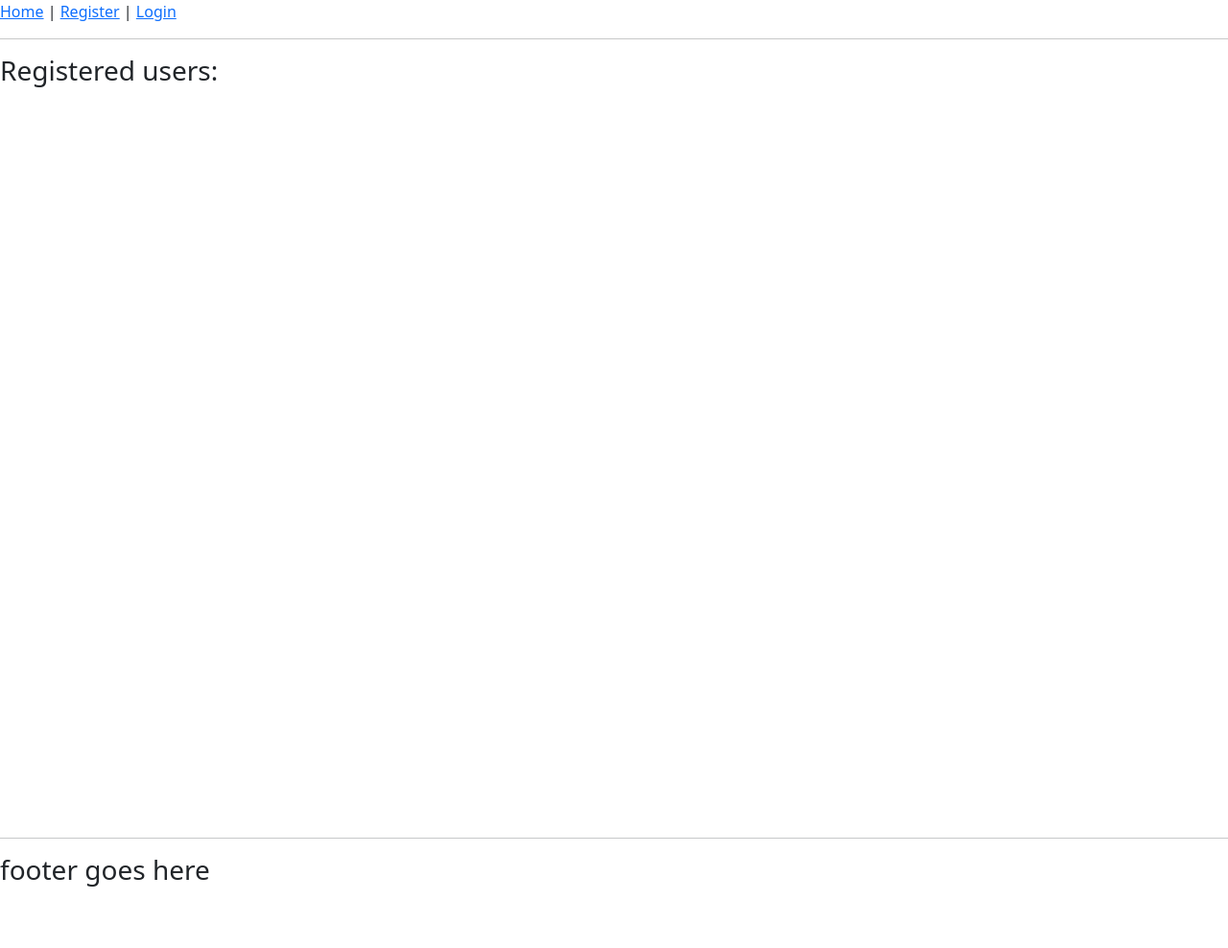
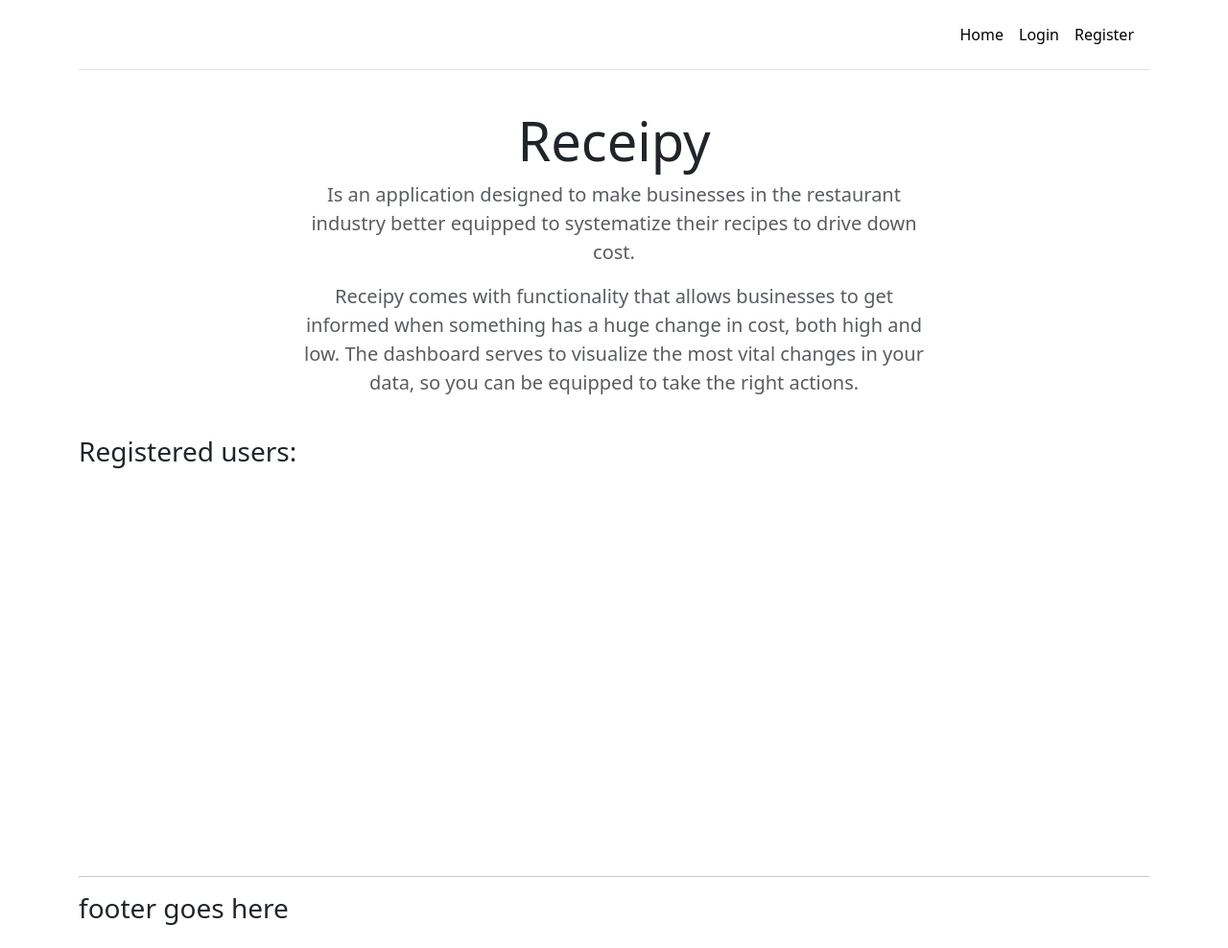
Before and after one commit to Jathosn/Learning-Django, a Django app: page / in a window 1280 px wide. Shown: the whole page at 96% size. Before the commit the page ends 924 px from the top, so only its background shows below. Run offline with Django 4.2, Linux system fonts and the light colour scheme.

Commit message:
bootstrap navbar implemented

```diff
--- a/personal/templates/personal/home.html
+++ b/personal/templates/personal/home.html
@@ -1,7 +1,11 @@
 {% extends 'base.html' %}
 
 {% block content %}
-
+<div class="pricing-header p-3 pb-md-4 mx-auto text-center">
+	<h1 class="display-4 fw-normal">Receipy</h1>
+	<p class="fs-5 text-body-secondary">Is an application designed to make businesses in the restaurant industry better equipped to systematize their recipes to drive down cost. </p>
+	<p class="fs-5 text-body-secondary">Receipy comes with functionality that allows businesses to get informed when something has a huge change in cost, both high and low. The dashboard serves to visualize the most vital changes in your data, so you can be equipped to take the right actions.</p>
+  </div>
 <h3>Registered users: </h3>
 
 {% for account in accounts %}
--- a/templates/snippets/header.html
+++ b/templates/snippets/header.html
@@ -1,14 +1,38 @@
-{% if request.user.is_authenticated %}
-<p><a href="{% url 'home' %}">Home</a> |
-     <a href="{% url 'account' %}">Account</a> |
-     <a href="{% url 'logout' %}">Logout</a></p>
-<p>Hello, {{request.user.username}}</p>
-{% else %}
-<p>
-    <a href="{% url 'home' %}">Home</a> |
-    <a href="{%  url 'register' %}">Register</a> |
-    <a href="{% url 'login' %}">Login</a>
-</p>
-{% endif %}
-<hr>
+<style type="text/css">
+    body {
+  background-image: linear-gradient(180deg, var(--bs-body-secondary-bg), var(--bs-body-bg) 100px, var(--bs-body-bg));
+}
+
+.container {
+  max-width: 960px;
+}
+
+.pricing-header {
+  max-width: 700px;
+}
+
+</style>
+
+<div class="container py-3">
+    <header>
+      <div class="d-flex flex-column flex-md-row align-items-center pb-3 mb-4 border-bottom">
+        {% if request.user.is_authenticated %}
+        <a href="/" class="d-flex align-items-center link-body-emphasis text-decoration-none">
+          <span class="fs-4">Hello, {{request.user.username}}</span>
+        </a>
+        {% endif %}
+        <nav class="d-inline-flex mt-2 mt-md-0 ms-md-auto">
+            {% if request.user.is_authenticated %}
+          <a class="me-3 py-2 link-body-emphasis text-decoration-none" href="{% url 'home' %}">Home</a>
+          <a class="me-3 py-2 link-body-emphasis text-decoration-none" href="{% url 'account' %}">Account</a>
+          <a class="me-3 py-2 link-body-emphasis text-decoration-none" href="{% url 'logout' %}">Logout</a>
+        {% else %}
+          <a class="me-3 py-2 link-body-emphasis text-decoration-none" href="{% url 'home' %}">Home</a>
+          <a class="me-3 py-2 link-body-emphasis text-decoration-none" href="{% url 'login' %}">Login</a>
+          <a class="me-3 py-2 link-body-emphasis text-decoration-none" href="{% url 'register' %}">Register</a>
+
+        </nav>
+        {% endif %}
+      </div>
+    </header>
 <link href="https://cdn.jsdelivr.net/npm/bootstrap@5.3.0-alpha3/dist/css/bootstrap.min.css" rel="stylesheet" integrity="sha384-KK94CHFLLe+nY2dmCWGMq91rCGa5gtU4mk92HdvYe+M/SXH301p5ILy+dN9+nJOZ" crossorigin="anonymous">
```
